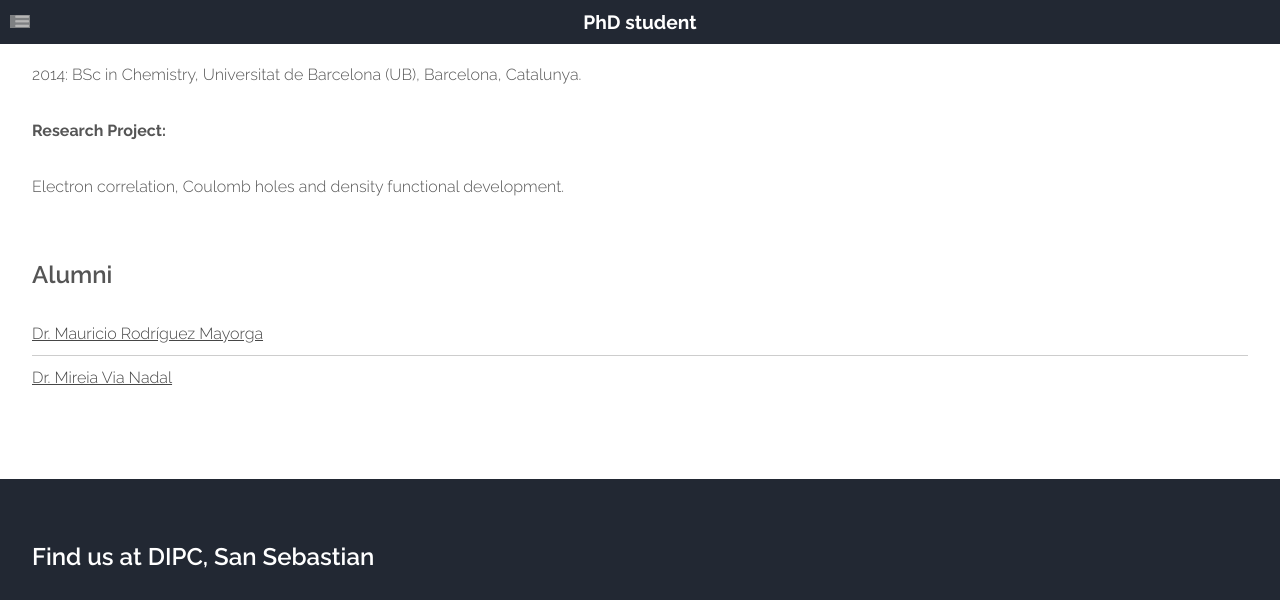
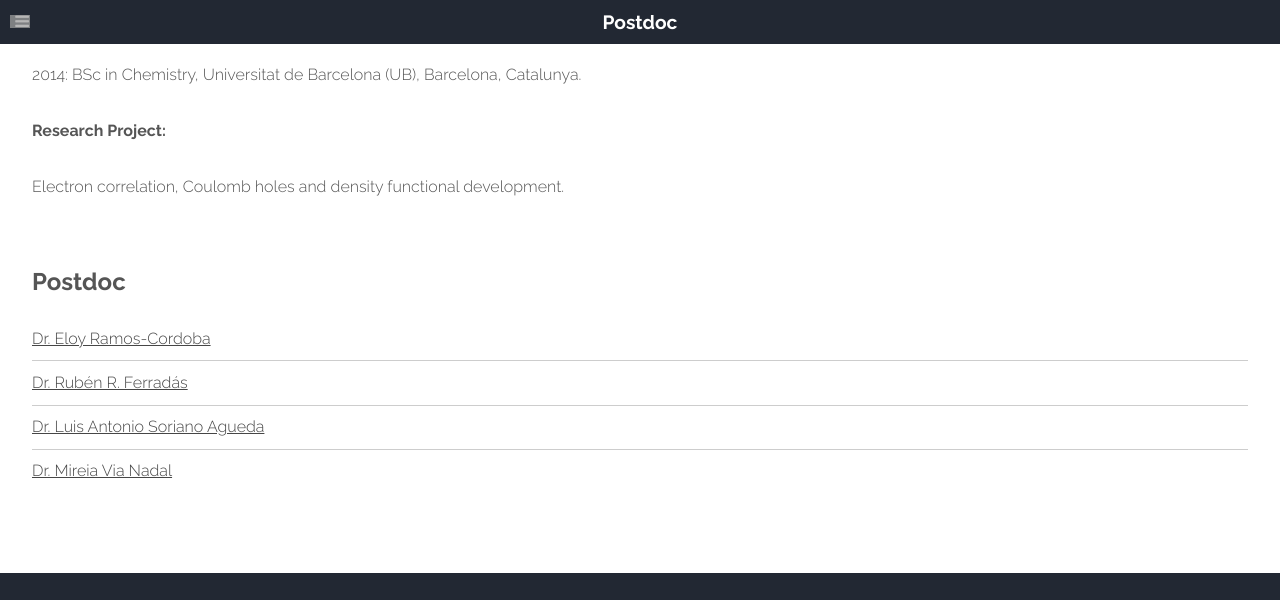
Before and after one commit to old-jekyll-templates/Horizons-Jekyll-Theme, a Jekyll site: the page built from members/mireia_via_nadal.html, in a window 1280 px wide and 900 px high, scrolled down 747 px, cut to the strip 0-600 px from the top of the window. Built offline with Jekyll 4.4.1, drawn with Linux system fonts in a browser that asks for light colours; grey boxes are pictures that could not be loaded.

Commit message:
Update mireia_via_nadal.html

```diff
--- a/members/mireia_via_nadal.html
+++ b/members/mireia_via_nadal.html
@@ -1,5 +1,5 @@
 ---
-title: PhD student
+title: Postdoc
 layout: main
 ---
 
@@ -11,12 +11,14 @@ layout: main
 				<!-- Sidebar -->
 				<div id="sidebar" class="3u sidebar">
 					<section>
-						<header class="major">
-							<h2>Alumni</h2>
+							<h2>Postdoc</h2>
 						</header>
-						<ul class="default">
-							<li><a href="{{ site.baseurl }}/members/mauricio_rodriguez.html">Dr. Mauricio Rodríguez Mayorga</a></li>
-							<li><a href="{{ site.baseurl }}/members/mireia_via_nadal.html">Dr. Mireia Via Nadal</a></li>
+		 				<ul class="default">
+                                                  <li><a href="{{ site.baseurl }}/members/eloy_ramos_cordoba.html">Dr. Eloy Ramos-Cordoba</a></li>
+					           <!--<li><a href="https://eloyramoscordoba.wordpress.com">Dr. Eloy Ramos-Cordoba</a></li> -->
+					          <li><a href="{{ site.baseurl }}/members/ruben_ferradas.html">Dr. Rubén R. Ferradás</a></li>
+						<li><a href="{{ site.baseurl }}/members/luis_antonio.html">Dr. Luis Antonio Soriano Agueda</a></li>
+						<li><a href="{{ site.baseurl }}/members/mireia_via_nadal.html">Dr. Mireia Via Nadal</a></li>
 						</ul>
 					</section>
 				</div>
```
